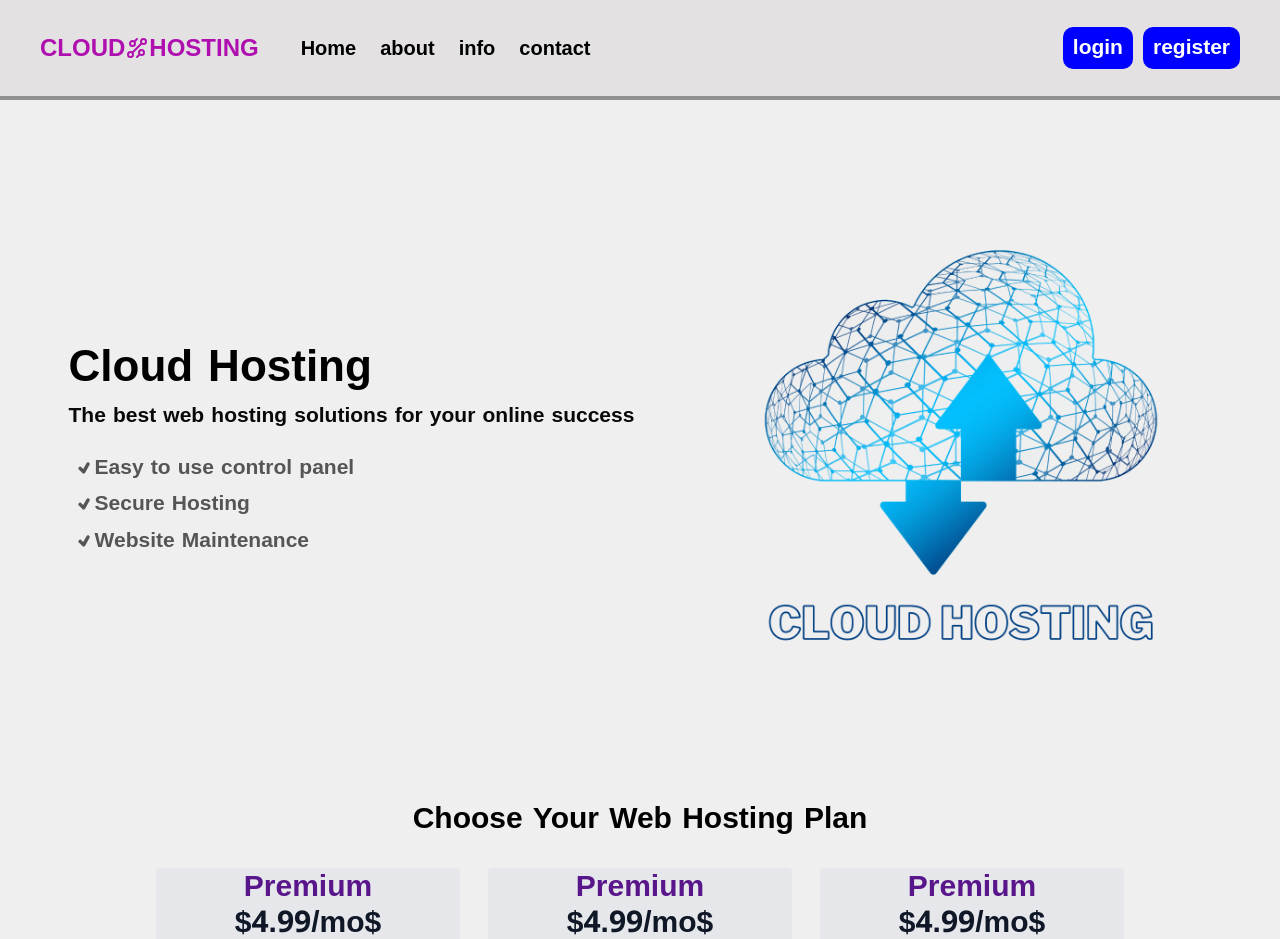
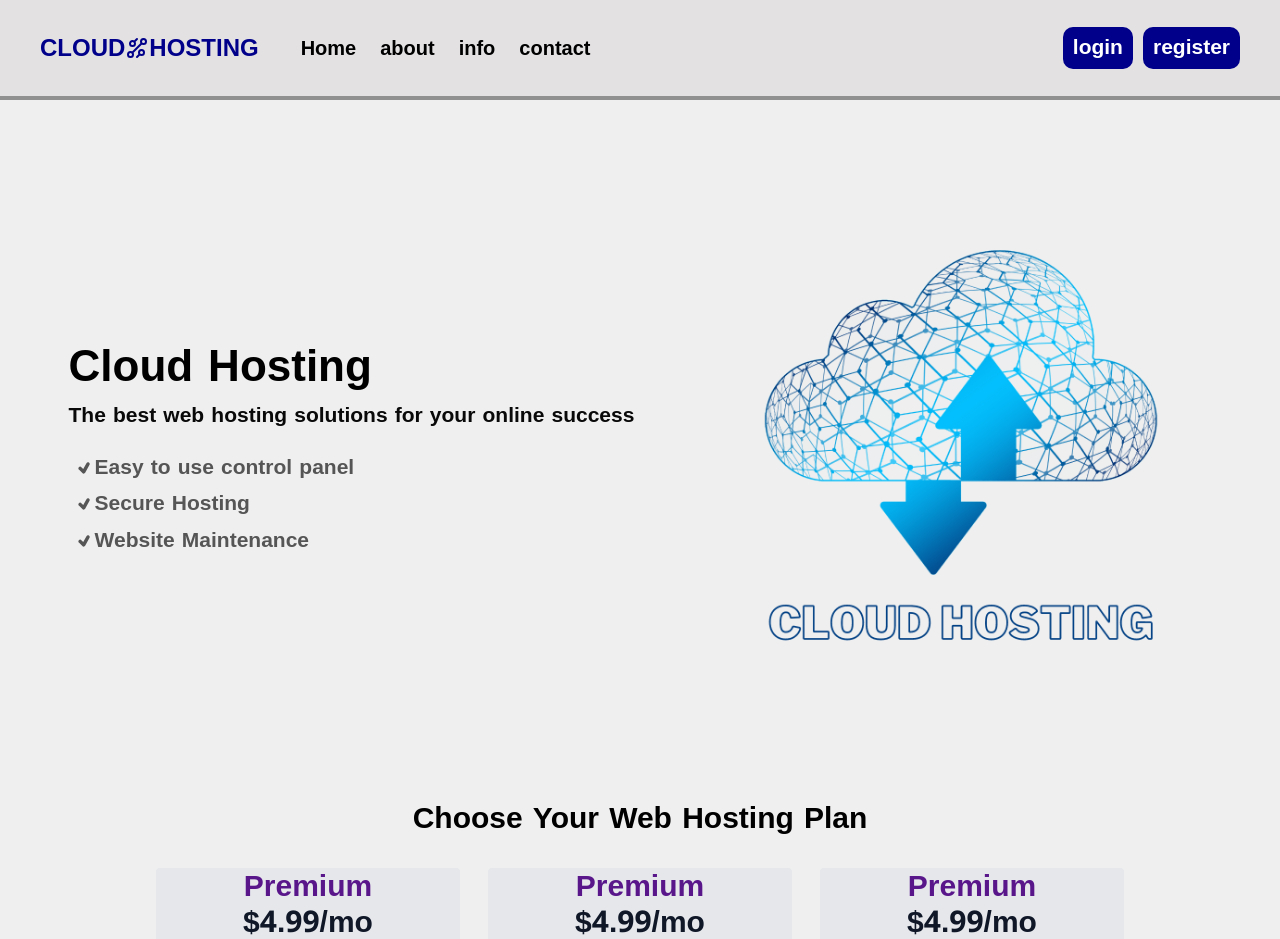
Before and after one commit to ZiadDiab22/Next_JS_Training, a Next.js app: page / in a window 1280 px wide. Shown: the top 939 px of the page. Built offline with nearby package versions, Linux system fonts and the light colour scheme.

Commit message:
edit navbar design

```diff
--- a/src/components/header/header.module.css
+++ b/src/components/header/header.module.css
@@ -20,7 +20,7 @@
   align-items: center;
   font-size: 24px;
   font-weight: bold;
-  color: rgb(176, 15, 176);
+  color: darkblue;
 }
 
 .menu {
@@ -49,7 +49,7 @@
 
 .btn {
   cursor: pointer;
-  background-color: blue;
+  background-color: darkblue;
   color: white;
   border-radius: 10px;
   padding: 5px 10px;
@@ -60,11 +60,16 @@
 }
 
 .btn:hover {
-  background-color: darkblue;
+  background-color: blue;
 }
 
-.navLink:hover {
+.navLink:hover,
+.logo:hover {
+  padding: 4px;
   background-color: darkblue;
+  color: white;
+  transition: 0.3s;
+  border-radius: 10px;
 }
 
 @media (max-width: 1080px) {
--- a/src/components/home/WebHostingPlan.tsx
+++ b/src/components/home/WebHostingPlan.tsx
@@ -6,7 +6,7 @@ const WebHostingPlan = () => {
       <h3 className='text-3xl font-bold text-purple-900'>
         Premium
       </h3>
-      <strong className='text-3xl font-bold text-gray-900 my-5'>$4.99/mo$</strong>
+      <strong className='text-3xl font-bold text-gray-900 my-5'>$4.99/mo</strong>
       <span className='bg-red-200 text-red-900 rounded-full px-2 py-1 font-semibold'>10% OFF</span>
       <div>
         <h5 className='text-2xl mb-1 font-semibold text-purple-700'>Top Features</h5>
```
